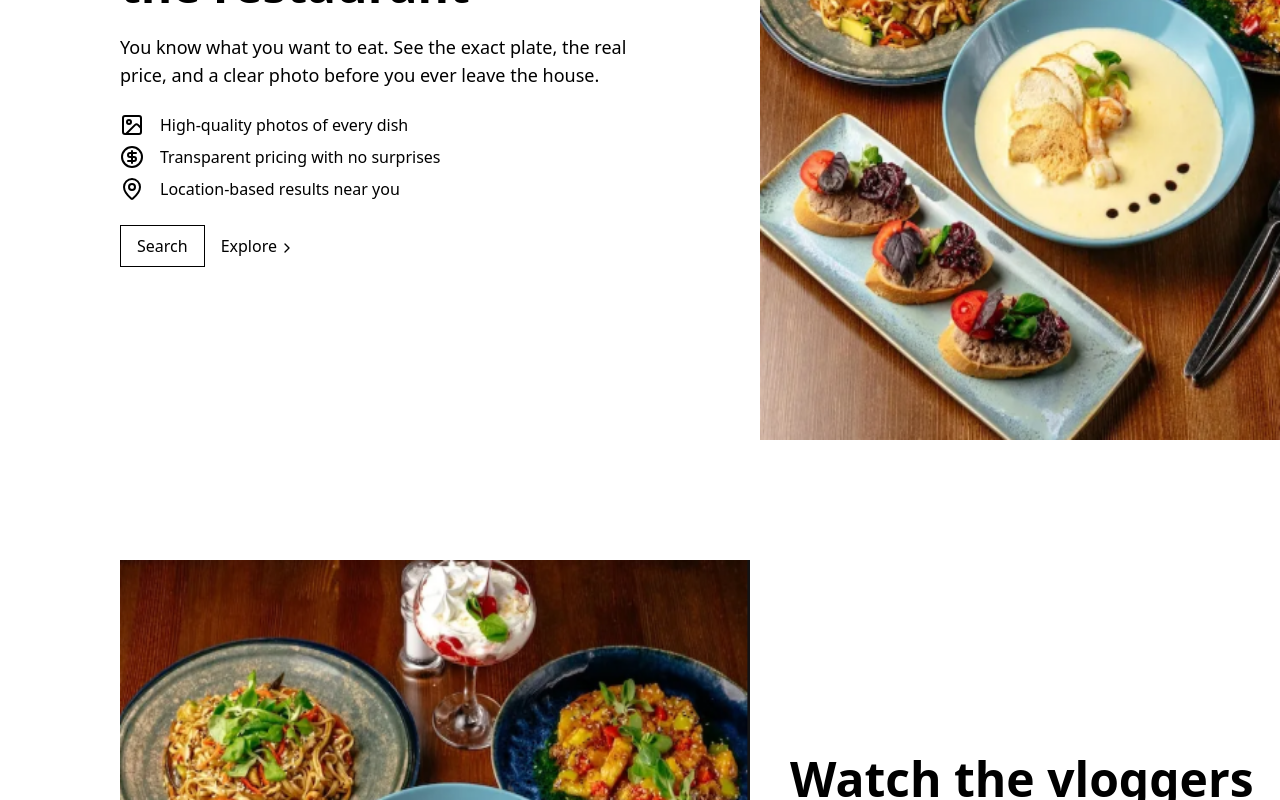
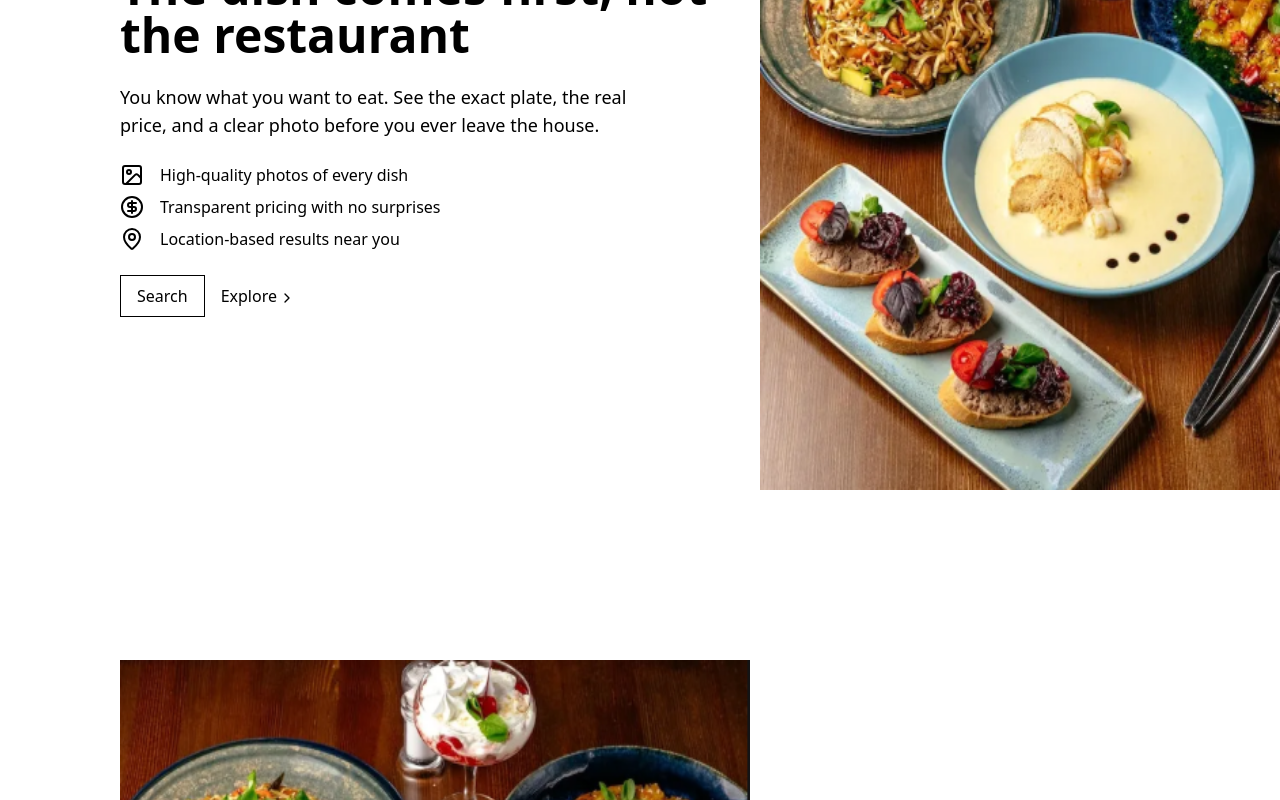
Before and after one commit to shubham-3099/frontend, a Next.js app: page / in a window 1280 px wide. Shown: the part 1022-1822 px from the top of the page. Built offline with nearby package versions, Linux system fonts and the light colour scheme.

Commit message:
Add space division between sections

```diff
--- a/app/page.tsx
+++ b/app/page.tsx
@@ -1,15 +1,15 @@
 import HeroSection from "@/components/HeroSection";
 import IdeaSection from "@/components/IdeaSection";
 import VloggerSection from "@/components/VloggerSection";
-// import SpaceDivision from "@/components/SpaceDivision";
+import SpaceDivision from "@/components/SpaceDivision";
 
 export default function Home() {
   return (
     <>
       <HeroSection />
-      {/* <SpaceDivision /> */}
+      <SpaceDivision />
       <IdeaSection />
-      {/* <SpaceDivision /> */}
+      <SpaceDivision />
       <VloggerSection />
     </>
   )
```
